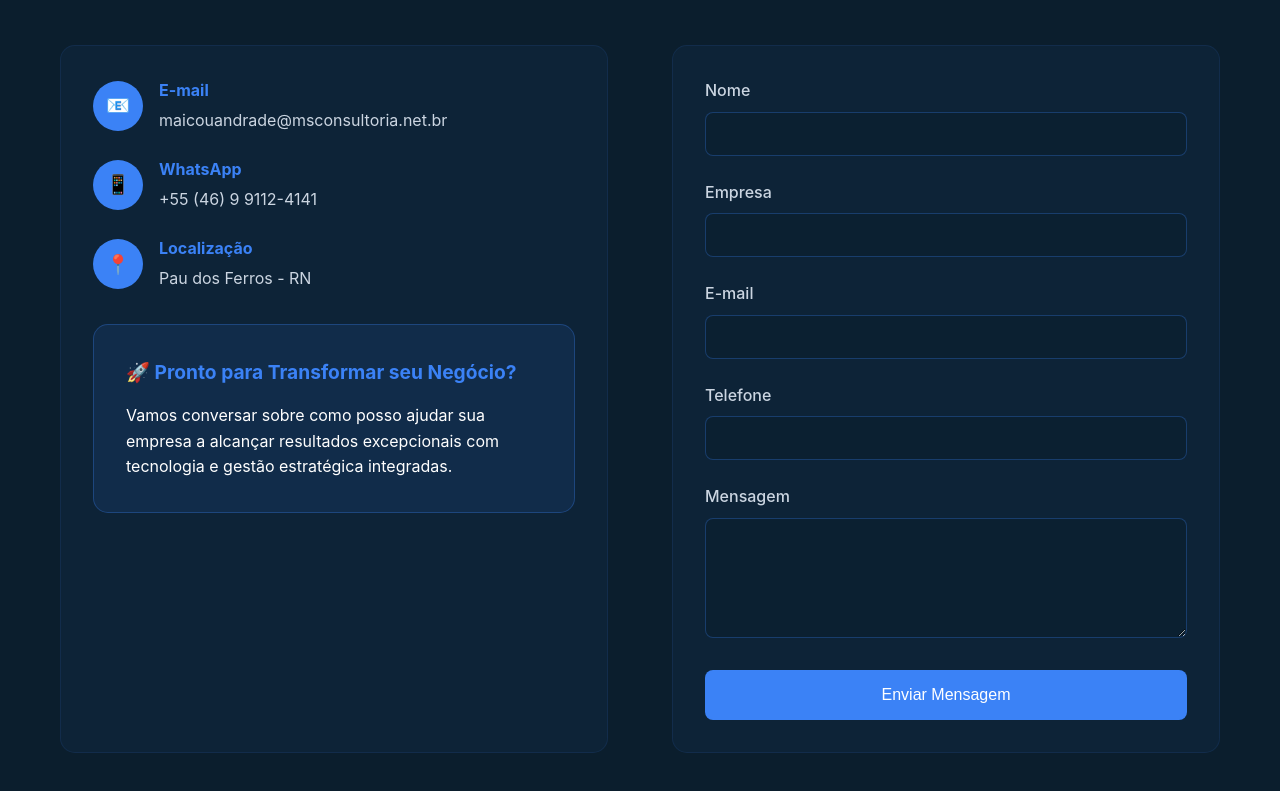
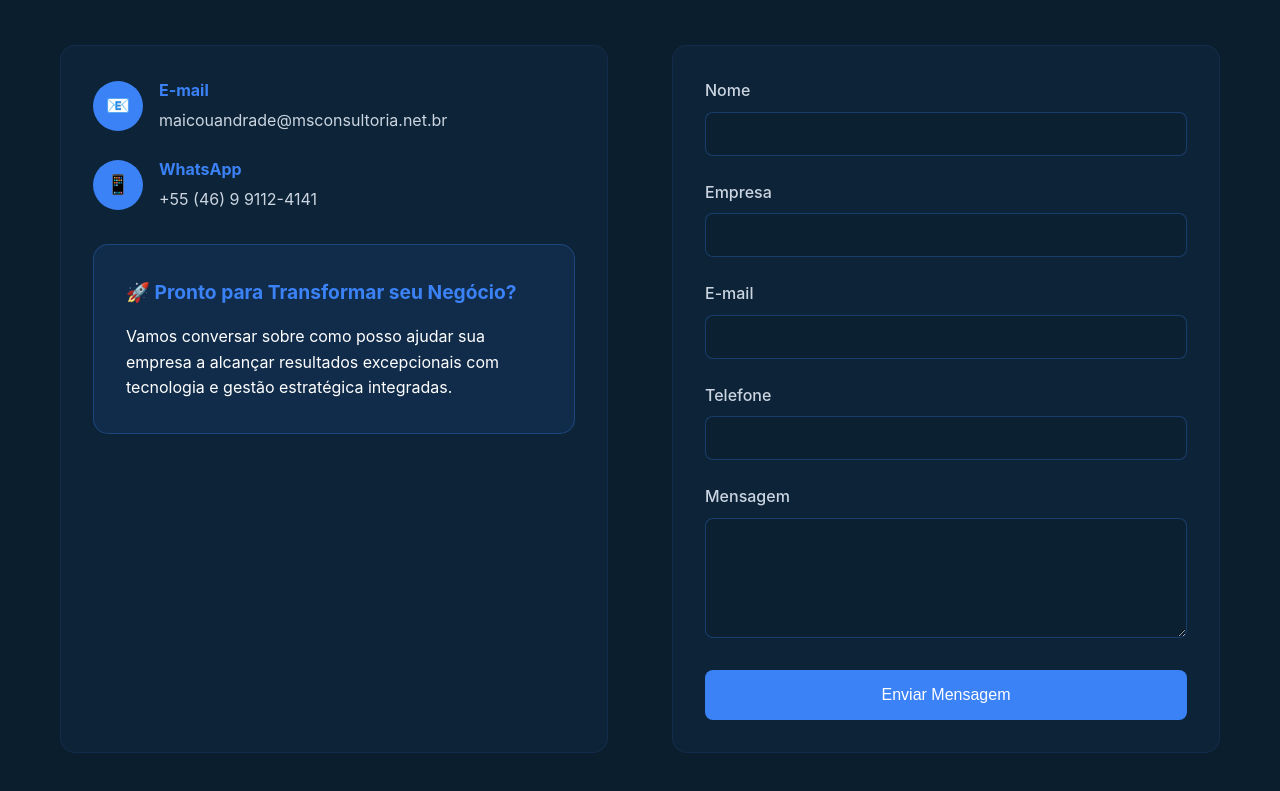
Before and after one commit to Maicou-Andrade/MaicouAndrade, a plain HTML site: page index.html in a window 1280 px wide. Shown: the part 5763-6554 px from the top of the page. Drawn offline with Linux system fonts and the light colour scheme.

Commit message:
Remover informações de localização por segurança

```diff
--- a/index.html
+++ b/index.html
@@ -283,14 +283,6 @@
                         </div>
                     </div>
 
-                    <div class="contact-item">
-                        <div class="contact-icon">📍</div>
-                        <div class="contact-details">
-                            <h4>Localização</h4>
-                            <p>Pau dos Ferros - RN</p>
-                        </div>
-                    </div>
-
                     <div class="highlight-box">
                         <h4>🚀 Pronto para Transformar seu Negócio?</h4>
                         <p>Vamos conversar sobre como posso ajudar sua empresa a alcançar resultados excepcionais com tecnologia e gestão estratégica integradas.</p>
```
